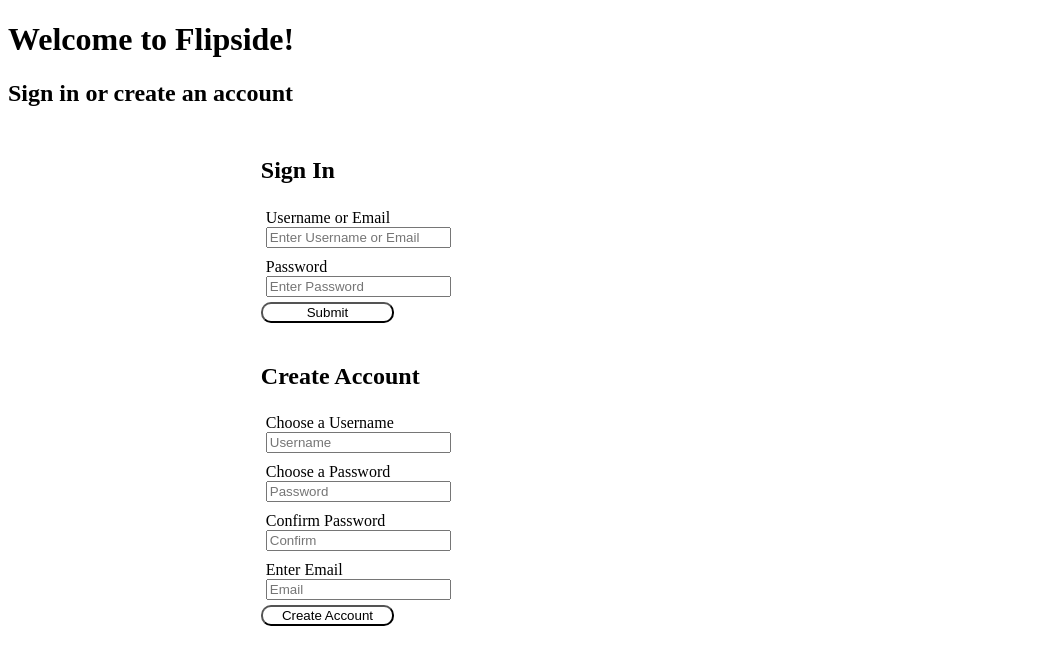
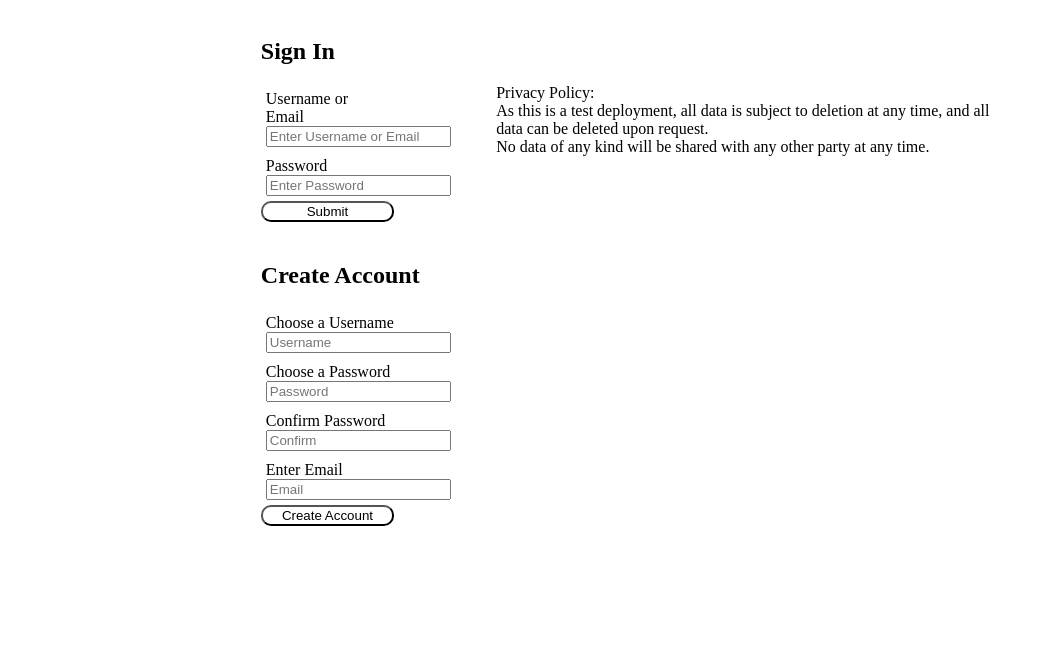
Before and after one commit to Nicholas-Gregory/flipside, a React (Create React App) app in the folder client/: page / in a window 1280 px wide. Shown: the top 664 px of the page, without its empty margins (0-1043 px from the left). Built offline with nearby package versions, Linux system fonts and the light colour scheme.

Commit message:
Added privacy policy text

```diff
--- a/client/src/components/AuthenticateUser.js
+++ b/client/src/components/AuthenticateUser.js
@@ -13,12 +13,6 @@ export default function AuthenticateUser({ authenticate, createAccount, errors }
     return (
         <>
             <div id='authForms'>
-            <h1>
-                Welcome to Flipside!
-            </h1>
-            <h2>
-                Sign in or create an account
-            </h2>
                 <LoginForm onSubmit={handleLoginSubmit} />
                 <CreateAccountForm onSubmit={handleCreateAccountSubmit} />
             </div>
--- a/client/src/components/LoginForm.js
+++ b/client/src/components/LoginForm.js
@@ -44,6 +44,11 @@ export default function LoginForm({ onSubmit }) {
                 </div>
                 <button className='formSubmitButton'>Submit</button>
             </form>
+            <p>
+                Privacy Policy: <br />
+                As this is a test deployment, all data is subject to deletion at any time, and all data can be deleted upon request. <br />
+                No data of any kind will be shared with any other party at any time.
+            </p>
         </div>
     )
 }
```
